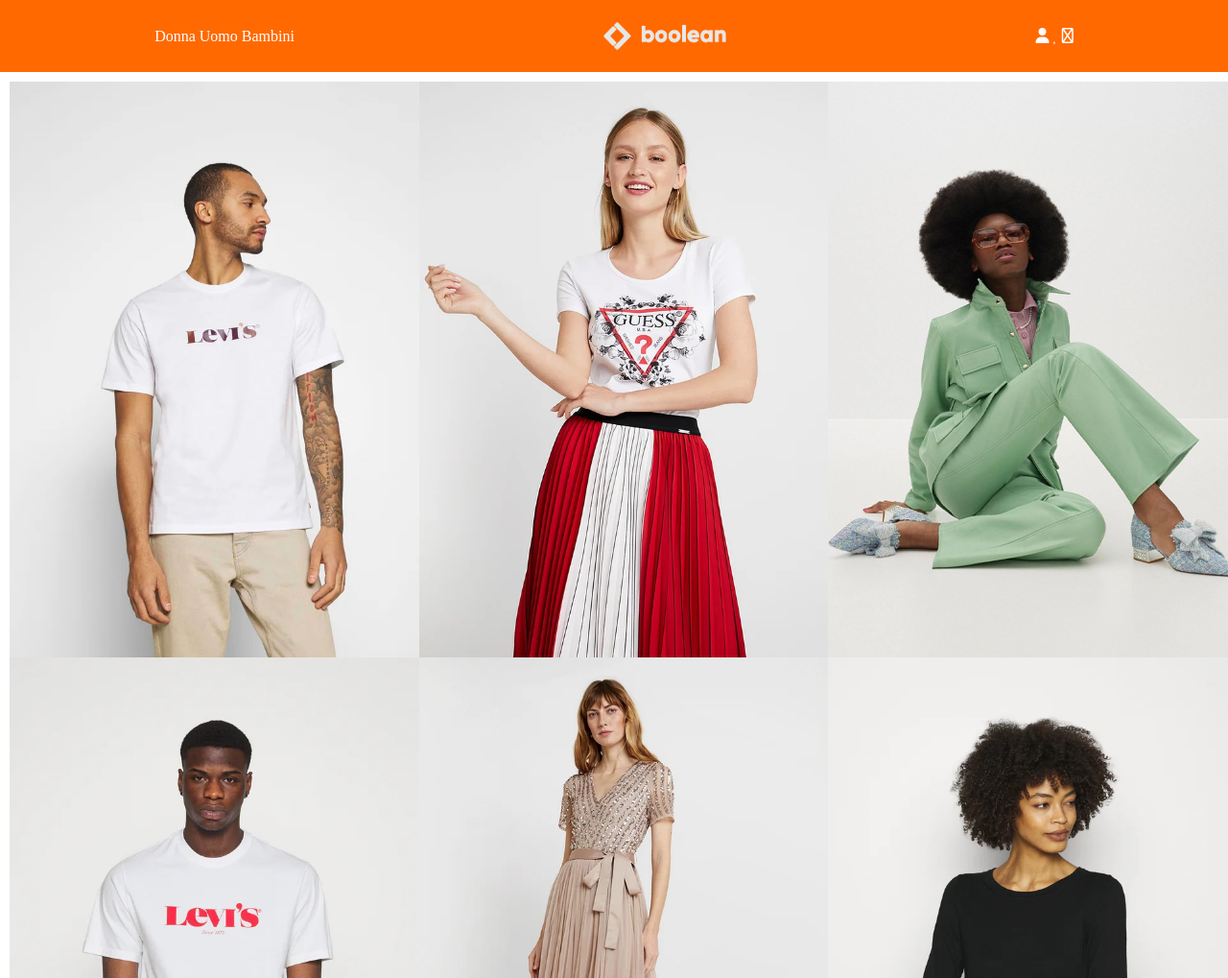
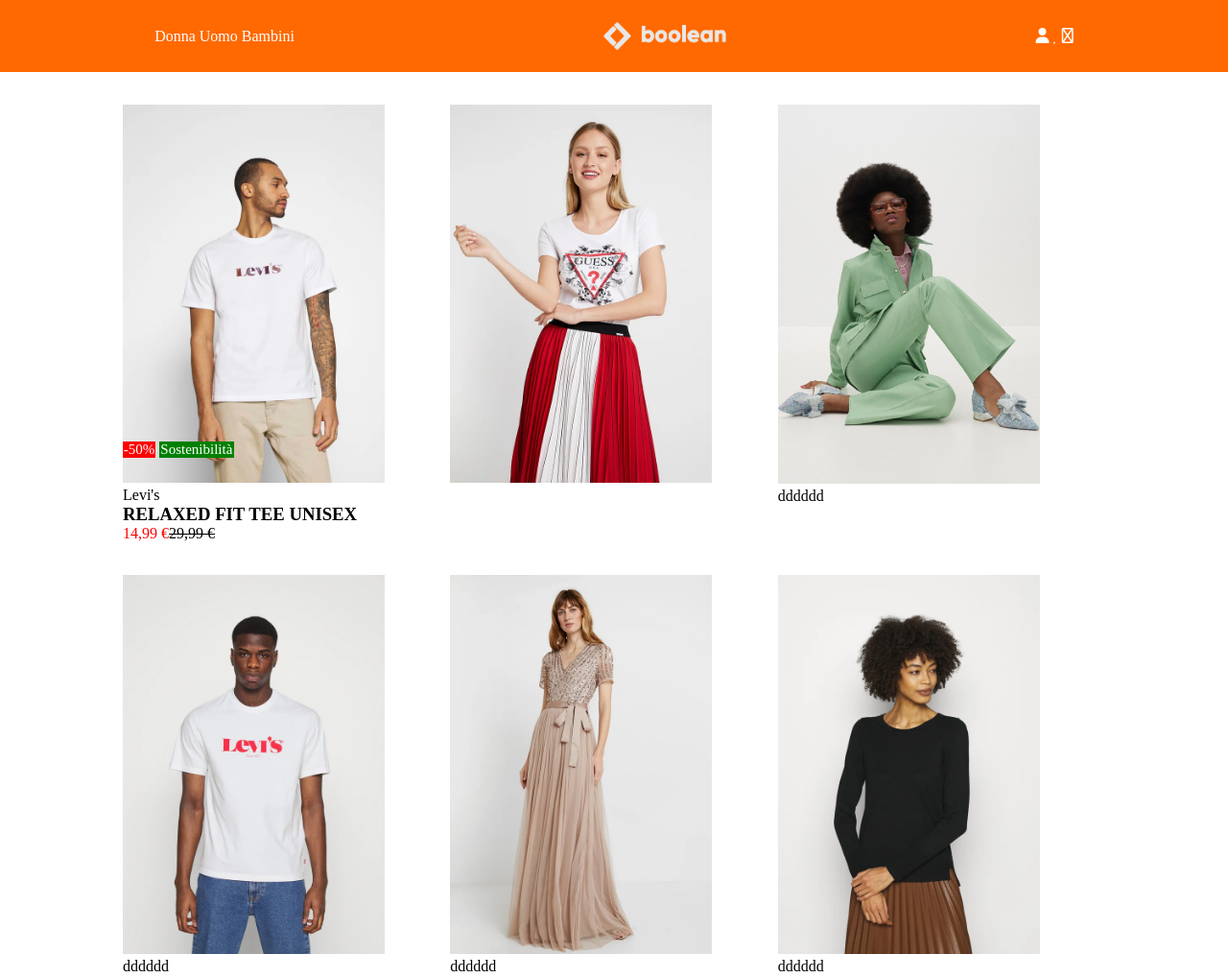
Before and after one commit to N1colas7/html-css-boolando, a plain HTML site: page index.html in a window 1280 px wide. Shown: the top 1019 px of the page at 96% size. Drawn offline with Linux system fonts and the light colour scheme; files whose address does not match are found by name.

Commit message:
sample_label

```diff
--- a/css/style.css
+++ b/css/style.css
@@ -25,19 +25,43 @@ header{
 .row{
     width: 100%;
     display:flex;
-    justify-content: space-around;
-    align-items: center;
+    justify-content: center;
 }
 .col{
-    width: calc(100% / 3);
-    display: flex;
+    width: calc(80% / 3);
 
 }
 .content{
-    height: 600px;
+    padding-top: 10%;
+    position: relative;
 }
 .content img{
-    width: 100%;
-    height: 100%;
-    margin: 10px;
+    width: 80%;
+    margin: auto;
 }
+
+.red_text{
+    color: red;
+}
+.linea_text{
+    text-decoration: line-through;
+}
+.sostenibilità{
+    background-color: green;
+    color: white;
+    text-align: center;
+    width: 23%;
+    font-size: 15px;
+    position: absolute;
+    top: 89%;
+    right: 66%;
+}
+.sconto{
+    background-color: red;
+    color: white;
+    width: 10%;
+    text-align: center;
+    font-size: 15px;
+    position: absolute;
+    top: 89%;
+}
--- a/index.html
+++ b/index.html
@@ -31,16 +31,29 @@
                 <div class="col">
                     <div class="content">
                         <img src=".//img/1.webp" alt="">
+                        <div class="sconto">-50%</div>
+                        <div class="sostenibilità">Sostenibilità</div>
+                    </div>
+                    <div class="description">
+                        <span>Levi's</span>
+                        <h3>RELAXED FIT TEE UNISEX</h3>
+                        <span class="red_text">14,99 &euro;</span><span class="linea_text">29,99 &euro;</span>
                     </div>
                 </div>
                 <div class="col">
                     <div class="content">
                         <img src=".//img/2.webp" alt="">
                     </div>
+                    <div class="description">
+                       <span></span>
+                    </div>
                 </div>
                 <div class="col">
                     <div class="content">
                         <img src=".//img/3.webp" alt="">
+                    </div>
+                    <div class="description">
+                        dddddd
                     </div>
                 </div>
             </div>
@@ -49,15 +62,24 @@
                     <div class="content">
                         <img src=".//img/4.webp" alt="">
                     </div>
+                    <div class="description">
+                        dddddd
+                    </div>
                 </div>
                 <div class="col">
                     <div class="content">
                         <img src=".//img/5.webp" alt="">
                     </div>
+                    <div class="description">
+                        dddddd
+                    </div>
                 </div>
                 <div class="col">
                     <div class="content">
                         <img src=".//img/6.webp" alt="">
+                    </div>
+                    <div class="description">
+                        dddddd
                     </div>
                 </div>
             </div>
```
